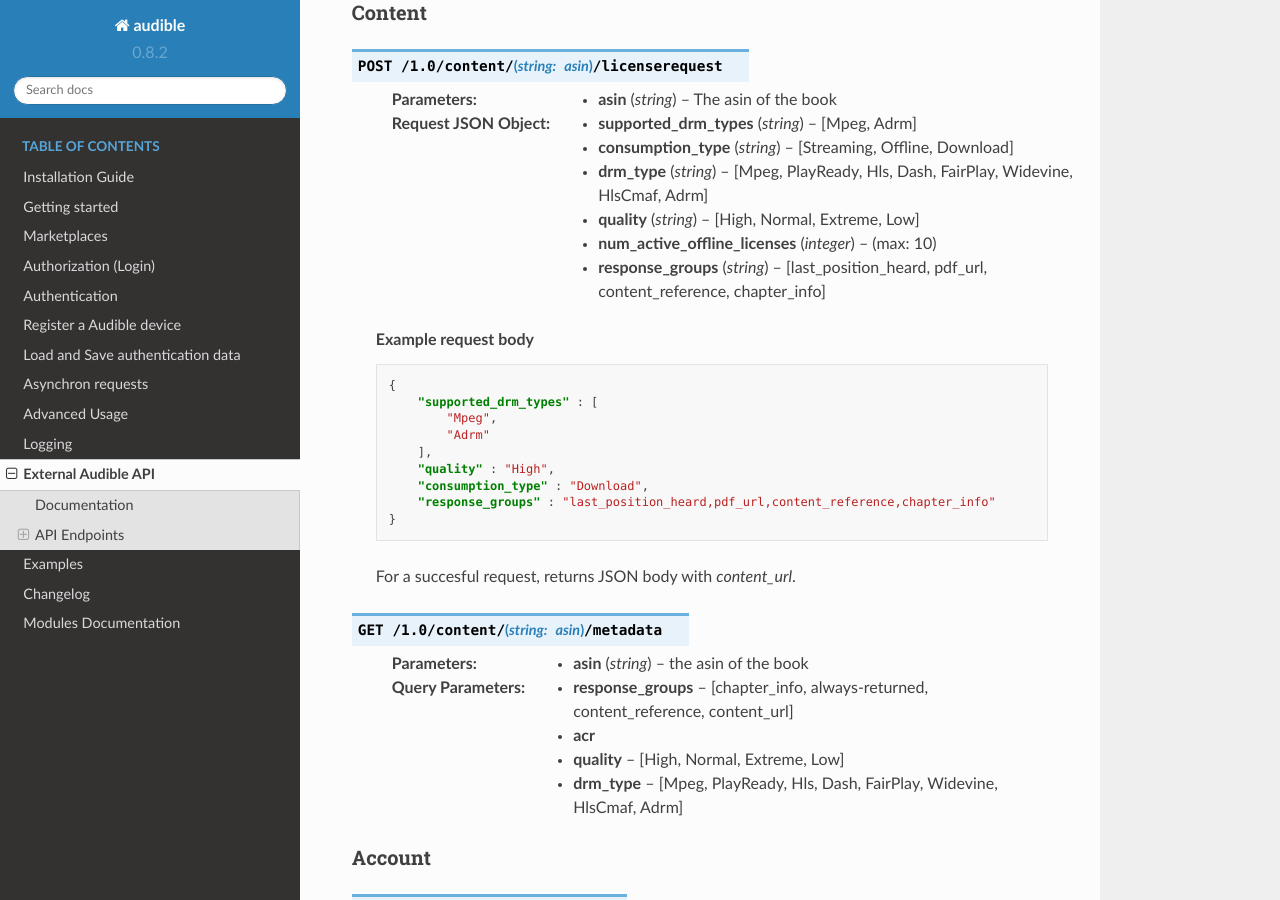
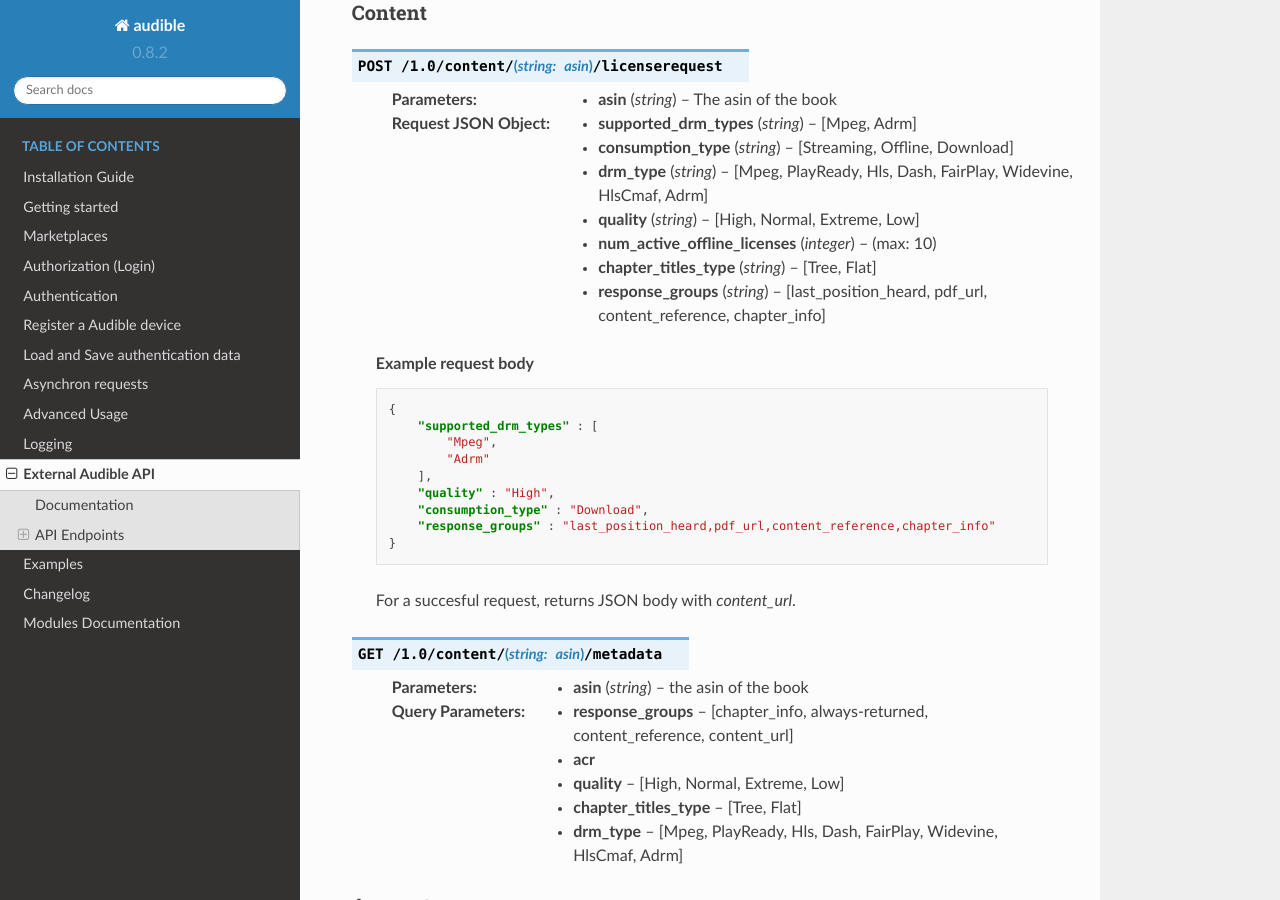
Before and after one commit to mkb79/Audible, a Sphinx documentation site: the page built from docs/source/misc/external_api.rst, in a window 1280 px wide and 900 px high, scrolled down 9007 px. Built offline with Sphinx 7.4.7 and the Read the Docs theme 2.0.0, drawn with Linux system fonts in a browser that asks for light colours.

Commit message:
docs: update external_api.rst (#115)
I found an option to retrieve flat chapters (the old default behavior).

```diff
--- a/docs/source/misc/external_api.rst
+++ b/docs/source/misc/external_api.rst
@@ -405,6 +405,7 @@
    :<json string drm_type: [Mpeg, PlayReady, Hls, Dash, FairPlay, Widevine, HlsCmaf, Adrm]
    :<json string quality: [High, Normal, Extreme, Low]
    :<json integer num_active_offline_licenses: (max: 10)
+   :<json string chapter_titles_type: [Tree, Flat]
    :<json string response_groups: [last_position_heard, pdf_url,
                                    content_reference, chapter_info]
 
@@ -431,6 +432,7 @@
    :query response_groups: [chapter_info, always-returned, content_reference, content_url]
    :query acr:
    :query quality: [High, Normal, Extreme, Low]
+   :query chapter_titles_type: [Tree, Flat]
    :query drm_type: [Mpeg, PlayReady, Hls, Dash, FairPlay, Widevine, HlsCmaf, Adrm]
 
 Account
```
